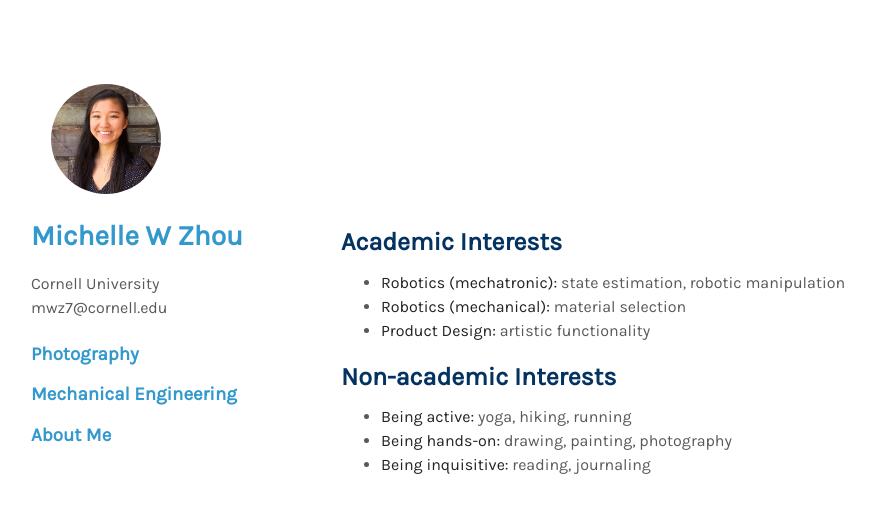
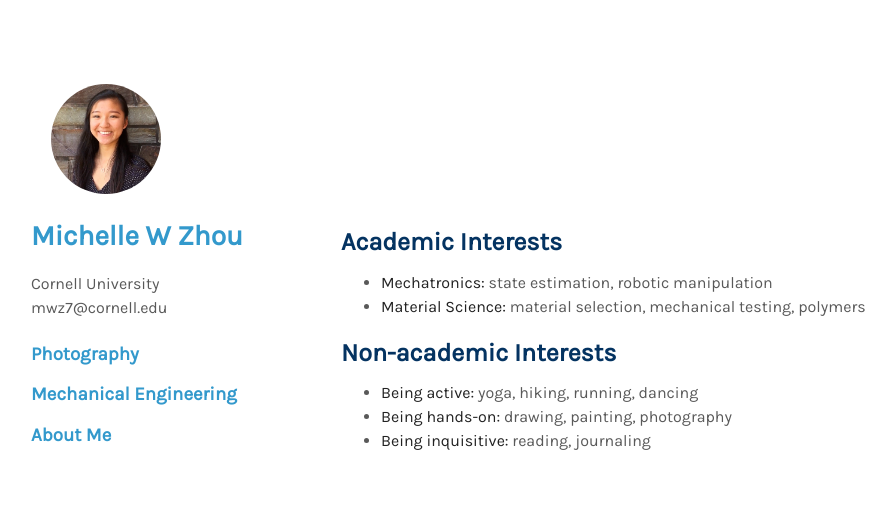
Before and after one commit to mwz724/mwz724.github.io, a Jekyll site: the page built from index.md, in a window 1280 px wide. Shown: the top 513 px of the page, without its empty margins (129-1025 px from the left). Built offline with Jekyll 4.4.1, drawn with Linux system fonts in a browser that asks for light colours; nearby versions of some CDN libraries; a style sheet for code colours, icons or effects is not loaded.

Commit message:
Update index.md

```diff
--- a/index.md
+++ b/index.md
@@ -12,14 +12,13 @@ layout: homepage
 
 ## Academic Interests
 
-- **Robotics (mechatronic):** state estimation, robotic manipulation
-- **Robotics (mechanical):** material selection
-- **Product Design:** artistic functionality
+- **Mechatronics:** state estimation, robotic manipulation
+- **Material Science:** material selection, mechanical testing, polymers
 
 
 
 ## Non-academic Interests
 
-- **Being active:** yoga, hiking, running
+- **Being active:** yoga, hiking, running, dancing
 - **Being hands-on:** drawing, painting, photography
 - **Being inquisitive:** reading, journaling
```
